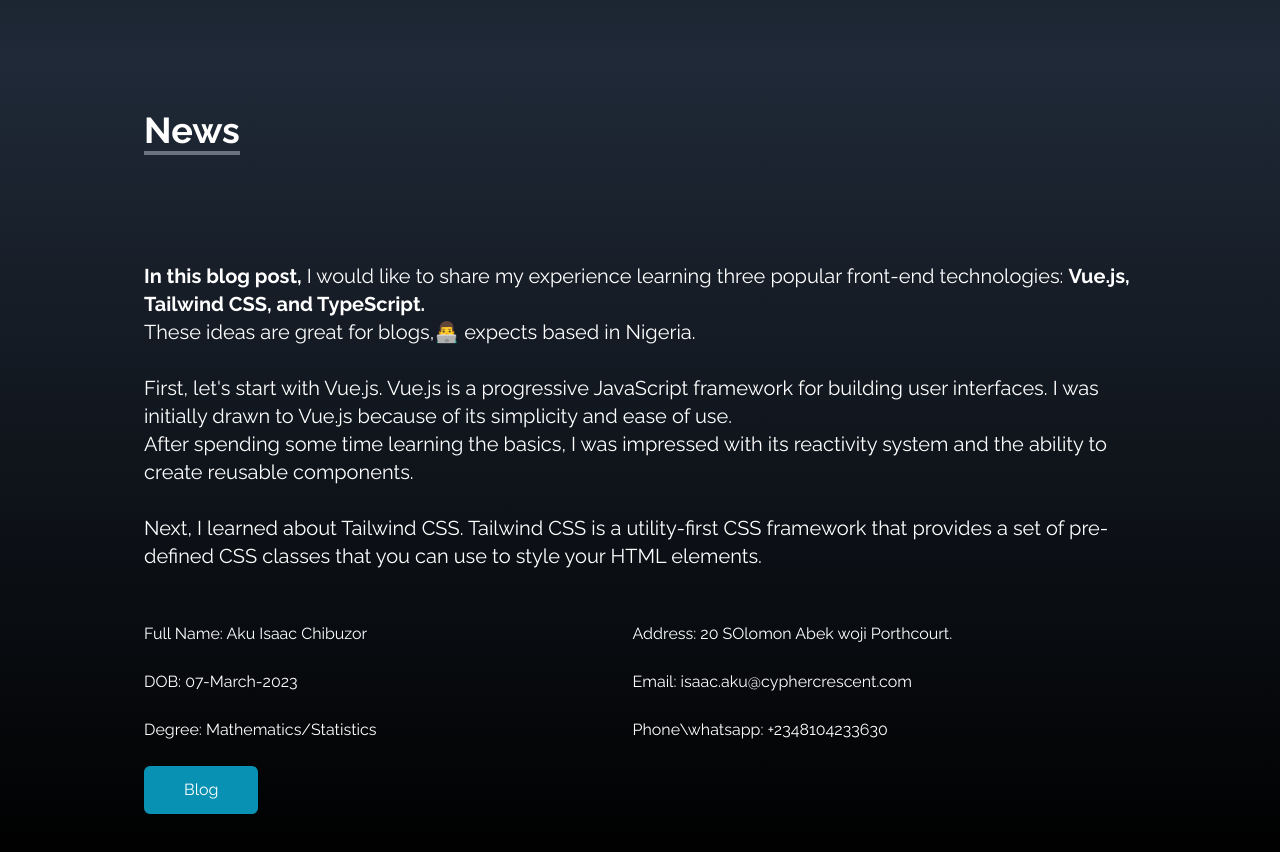
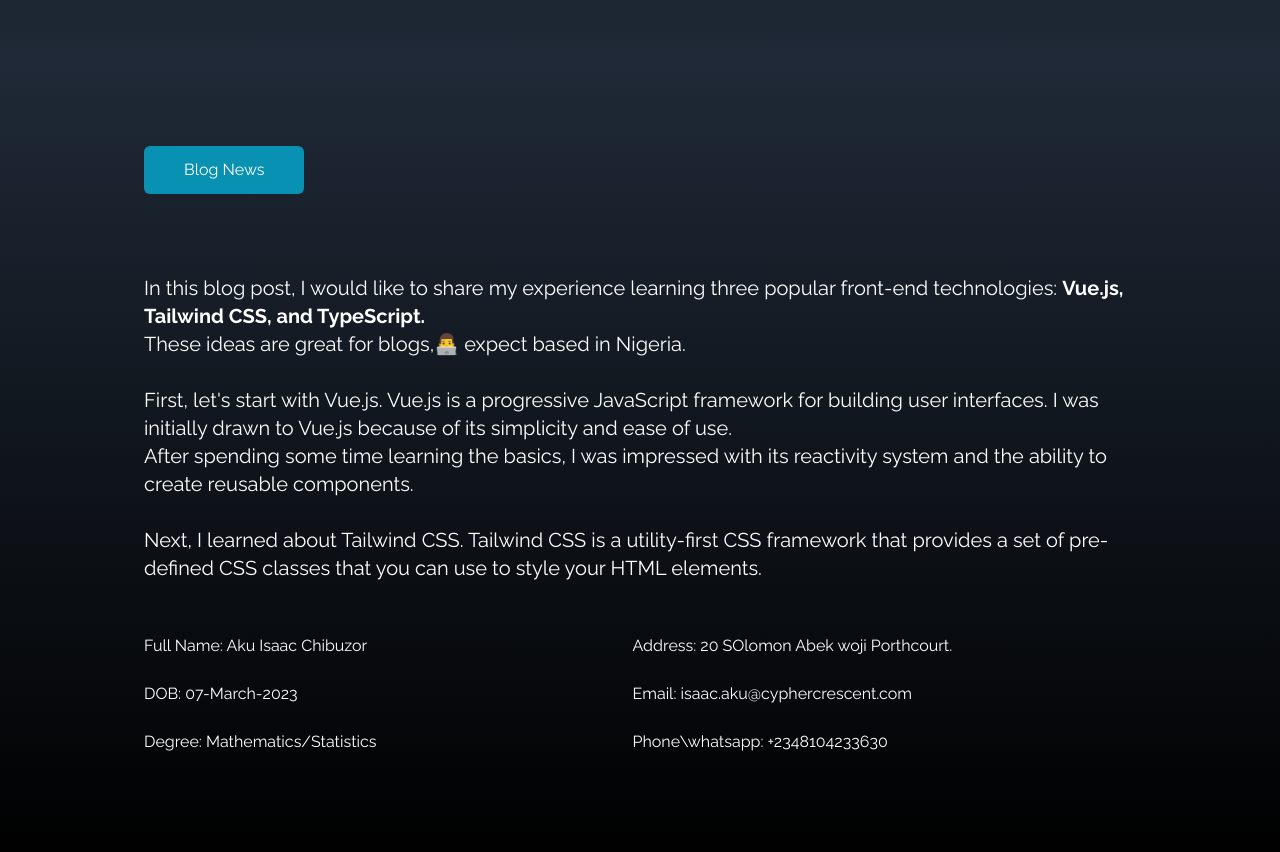
Before and after one commit to Zikam1/Portoflio, a Vue app: page / in a window 1280 px wide. Shown: the part 3422-4274 px from the top of the page. Built offline with nearby package versions, Linux system fonts and the light colour scheme; no server answers.

Commit message:
blog-news

```diff
--- a/src/components/Blog.vue
+++ b/src/components/Blog.vue
@@ -9,16 +9,16 @@ import { RouterLink, RouterView } from "vue-router";
       class="w-full bg-gradient-to-b from-gray-800 to-black text-white lg:h-screen"
     >
       <div class="max-w-screen-lg p-4 mx-auto flex flex-col justify-center w-full h-full">
-        <div class="lg:pb-8">
+        <!-- <div class="lg:pb-8">
           <p class="text-4xl font-bold inline border-b-4 border-gray-500">
              News
           </p>
-        </div>
-
+        </div> -->
+        <a href='#blog' class=" bg-cyan-600 w-fit px-10 py-3 rounded-md cursor-pointer">Blog News</a >
         <p class="text-xl mt-1 lg:mt-20">
-          <span class=" font-bold"> In this blog post,</span> I would like to share my experience learning three popular front-end technologies: <span class=" font-bold">Vue.js, Tailwind CSS, and TypeScript.</span>
+          <span class=" font-semi-bold"> In this blog post,</span> I would like to share my experience learning three popular front-end technologies: <span class=" font-bold">Vue.js, Tailwind CSS, and TypeScript.</span>
         </p>
-        <p class="text-x lg:text-xl">These ideas are great for  blogs,👨‍💻 expects based in Nigeria.
+        <p class="text-x lg:text-xl">These ideas are great for  blogs,👨‍💻 expect based in Nigeria.
           <br/>
           <br/>
           First, let's start with Vue.js. Vue.js is a progressive JavaScript framework for building user interfaces. I was initially drawn to Vue.js because of its simplicity and ease of use.
@@ -56,7 +56,6 @@ import { RouterLink, RouterView } from "vue-router";
           <br/>
         </div>
         <br/>
-        <a href='#blog' class=" bg-cyan-600 w-fit px-10 py-3 rounded-md cursor-pointer">Blog</a >
       </div>
     </div>
 </template>
```
